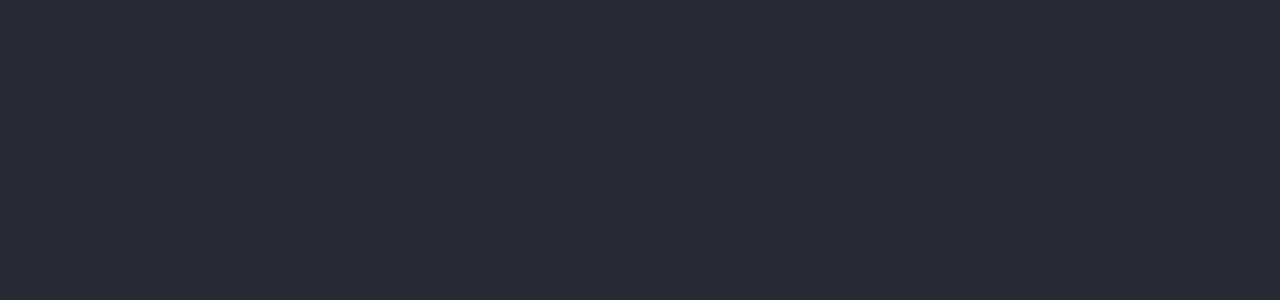
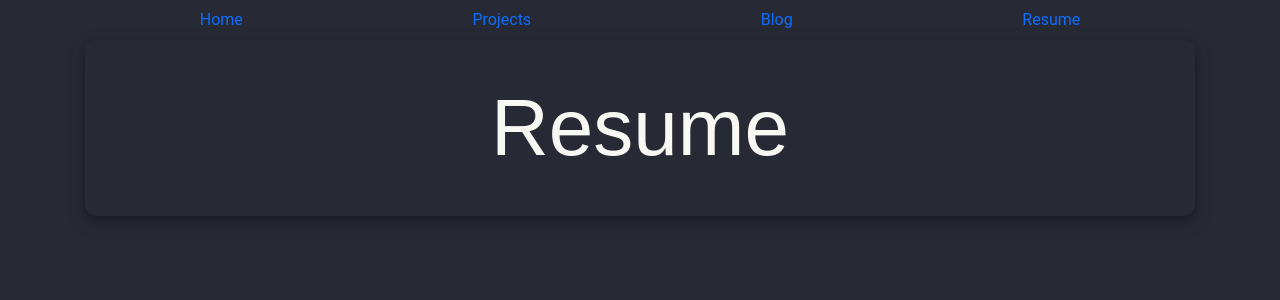
Before and after one commit to TheAndiHaller/theandihaller, a React (Create React App) app: page /resume in a window 1280 px wide. Before the commit this address had no page. Shown: the top 300 px of the page. Built offline with nearby package versions, Linux system fonts and the light colour scheme.

Commit message:
fullcv to resume

```diff
--- a/src/App.js
+++ b/src/App.js
@@ -2,7 +2,7 @@
 import Home from "./components/Home";
 import Projects from "./components/Projects";
 import Blog from "./components/Blog";
-import FullCV from "./components/FullCV";
+import Resume from "./components/Resume";
 import "./App.css";
 
 import { Routes } from "react-router";
@@ -14,7 +14,7 @@
         <Route exact path={"/"} element={<Home />} />
         <Route exact path={"/projects"} element={<Projects />} />
         <Route exact path={"/blog"} element={<Blog />} />
-        <Route exact path={"/fullcv"} element={<FullCV />} />
+        <Route exact path={"/resume"} element={<Resume />} />
       </Routes>
     </div>
   );
--- a/src/components/Navbar.jsx
+++ b/src/components/Navbar.jsx
@@ -13,7 +13,7 @@
         <Nav.Link href="/blog" eventKey="/blog">Blog</Nav.Link>
       </Nav.Item>
       <Nav.Item>
-        <Nav.Link href="/fullcv" eventKey="/fullcv" >Resume</Nav.Link>
+        <Nav.Link href="/resume" eventKey="/resume" >Resume</Nav.Link>
       </Nav.Item>
     </Nav>
   );
--- a/src/components/FullCV.jsx
+++ b/src/components/Resume.jsx
@@ -3,7 +3,7 @@
 import Container from "react-bootstrap/Container";
 import Navbar from "./Navbar.jsx";
 
-export default function FullCV() {
+export default function Resume() {
   return (
     <Container>
       <Navbar />
```
